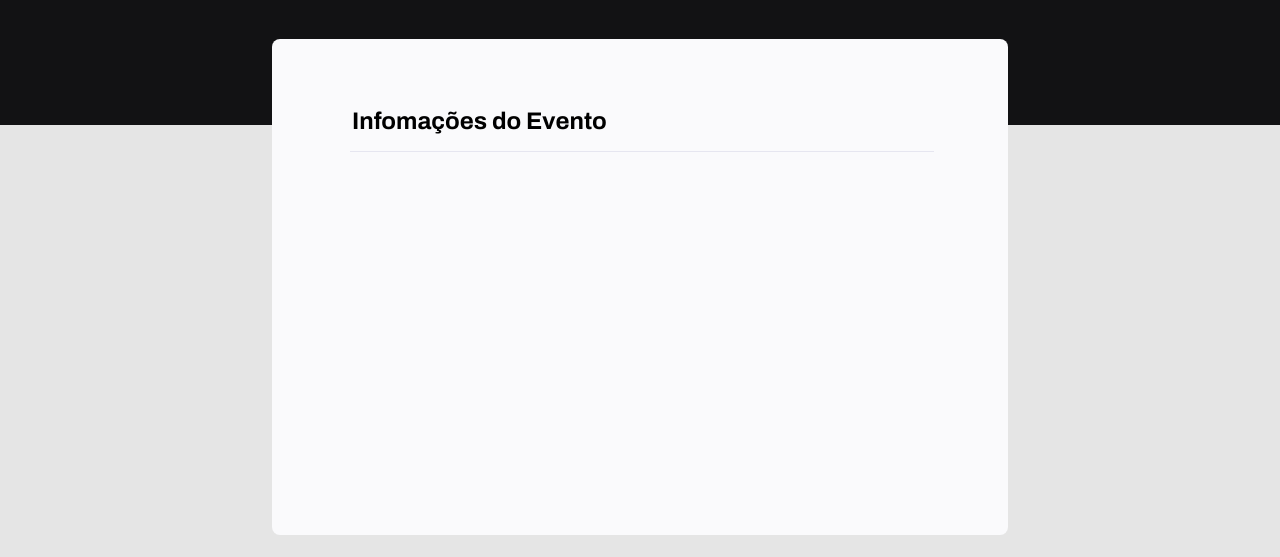
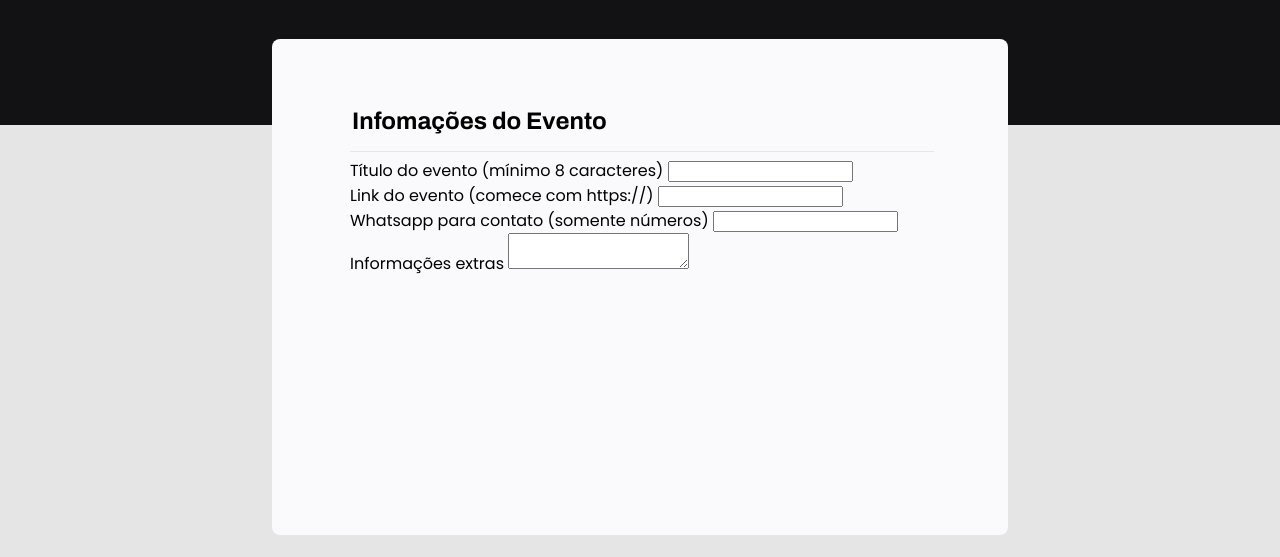
Before and after one commit to th1agOx/.meuformulario, a plain HTML site: page index.html in a window 1280 px wide. Shown: the part 243-800 px from the top of the page. Drawn offline with Linux system fonts and the light colour scheme.

Commit message:
add inpts in fieldset

```diff
--- a/index.html
+++ b/index.html
@@ -35,7 +35,41 @@
 
             <fieldset>
                 <legend>Infomações do Evento</legend>
+
+                <div class="input-wrapper">          <!--caixa de cobertura-->
+
+                    <label for="event-title">        <!-- for-> html-->
+                        Título do evento <span>(mínimo 8 caracteres)</span>
+                    </label>
+                    <input type="text" name="event-title" id="event-title"/>
+                </div>
+
+                <div class="input-wrapper">
+
+                    <label for="event-link">
+                        Link do evento <span>(comece com https://)</span>
+                    </label>
+                    <input type="url" name="event-link" id="event-link">
+                </div>
+
+                <div class="input-wrapper">
+
+                    <label for="event-wpp">
+                        Whatsapp para contato <span>(somente números)</span>
+                    </label>
+                    <input type="number" name="event-wpp" id="event-wpp">
+                </div>
+
+                <div class="input-wrapper">
+
+                    <label for="event-description">
+                        Informações  extras
+                    </label>
+                    <textarea name="event-description" id="event-description"></textarea>
+                </div>
+
             </fieldset>
+
 
         </form>
 
@@ -48,4 +82,6 @@
 
 <!--
     fieldset é um conjunto de campos, seguido pela tag legenda
+
+    input tem o display inline-block
 -->
```
